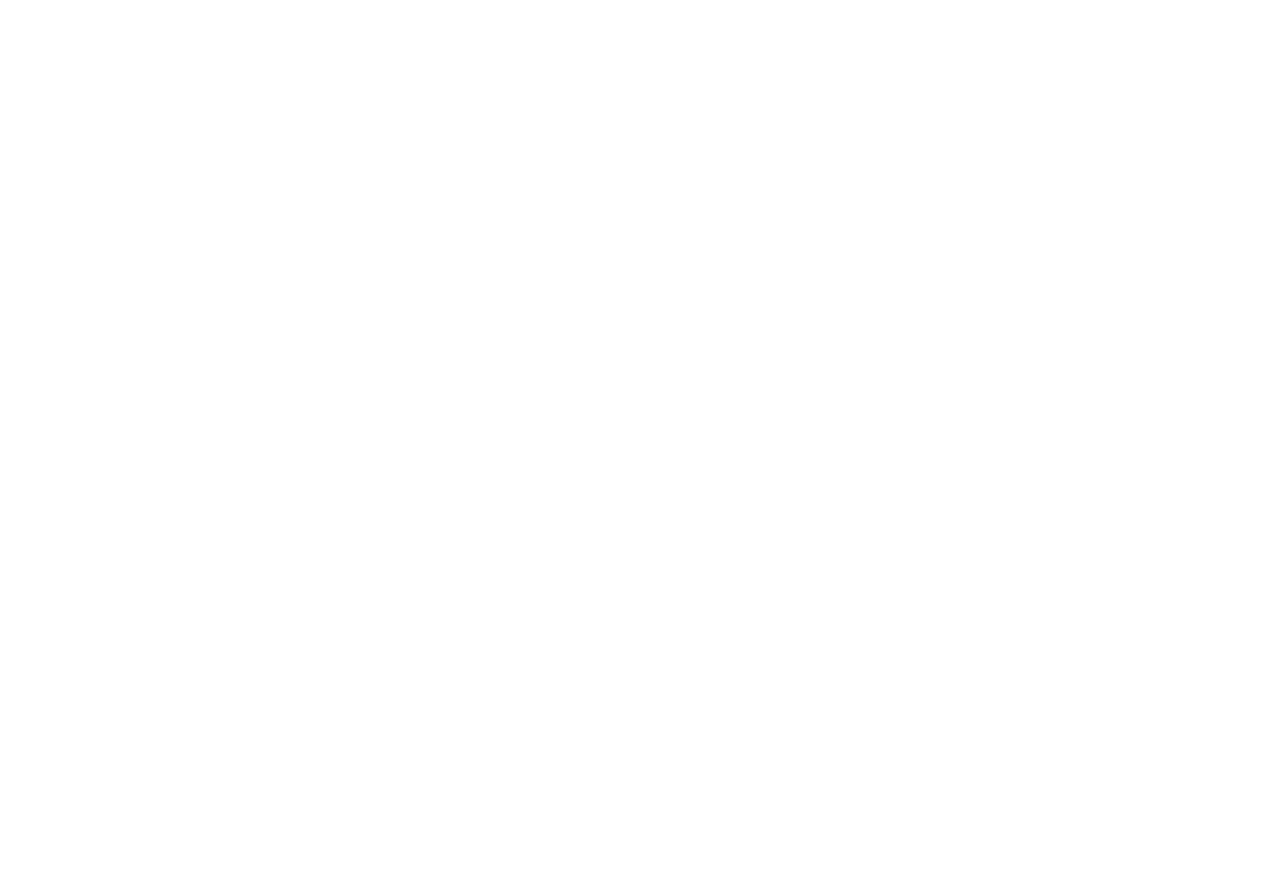
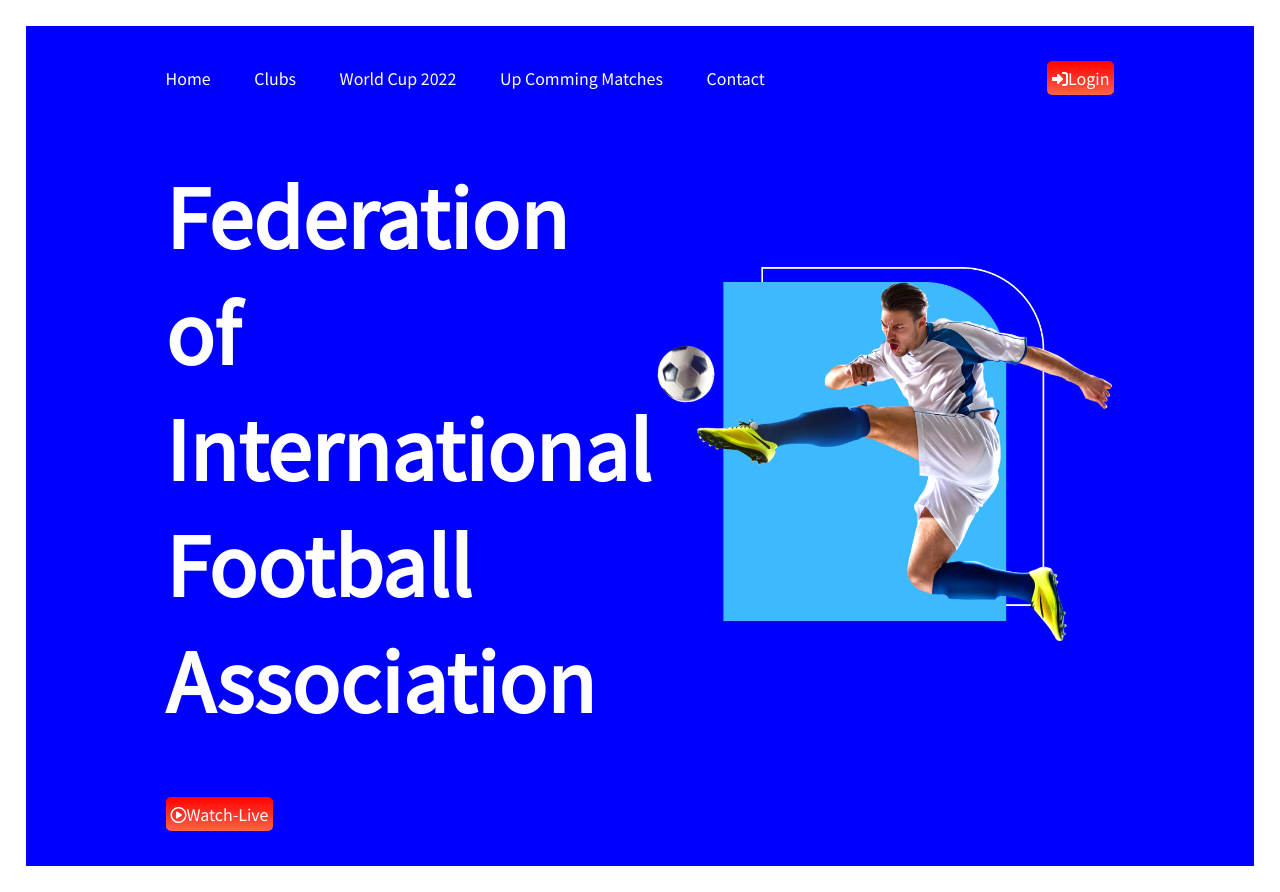
Before and after one commit to 0OmarFaruk/Assignment-2_Football-Related, a plain HTML site: page index.html in a window 1280 px wide. Before the commit the page ends 800 px from the top, so only its background shows below. Drawn offline with Linux system fonts and the light colour scheme.

Commit message:
1st section complete

```diff
--- a/CSS/style.css
+++ b/CSS/style.css
@@ -0,0 +1,62 @@
+/*-----------------
+Import Google Font
+-------------------*/
+@import url("https://fonts.googleapis.com/css2?family=Noto+Sans+TC&display=swap");
+body {
+  font-family: "Noto Sans TC", sans-serif;
+  margin: 2%;
+}
+/*------------
+ Header style
+ ------------*/
+/* Menu_Style */
+.cover {
+  background-color: blue;
+  padding: 40px;
+}
+.cover-child {
+  margin-left: 100px;
+  margin-right: 100px;
+}
+.menu {
+  /* padding-top: 40px; */
+  display: flex;
+  justify-content: space-between;
+}
+.menu-name a {
+  color: white;
+  text-decoration: none;
+  padding-right: 40px;
+}
+.login a {
+  color: white;
+  text-decoration: none;
+  border-radius: 5px;
+  padding: 5px;
+  background-image: linear-gradient(red, tomato);
+}
+/* Heading-Name_Style  */
+.web-heading {
+  display: flex;
+  align-items: center;
+}
+.cover-intro img {
+  width: 100%;
+  height: 90%;
+}
+.cover-intro img:hover {
+  transform: rotate(360deg);
+  transition: transform 5s ease 1s;
+}
+.cover-intro h1 {
+  color: white;
+  font-size: 80px;
+  font-weight: 1000;
+}
+.cover-intro a {
+  color: white;
+  text-decoration: none;
+  border-radius: 5px;
+  padding: 5px;
+  background-image: linear-gradient(red, tomato);
+}
--- a/index.html
+++ b/index.html
@@ -4,9 +4,42 @@
     <meta charset="UTF-8">
     <meta http-equiv="X-UA-Compatible" content="IE=edge">
     <meta name="viewport" content="width=device-width, initial-scale=1.0">
-    <title>Document</title>
+    <title>FIFA</title>
+    <!-- Stylesheet-Link -->
+    <link rel="stylesheet" href="CSS/style.css">
+    <!-- Font Awesome -->
+    <script src="https://kit.fontawesome.com/2fe882c4fd.js" crossorigin="anonymous"></script>
 </head>
 <body>
-
+    <!-- Introduce with this website -->
+    <header>
+        <section class="cover">
+            <div class="cover-child">
+                <div class="menu">
+                    <div class="menu-name">
+                        <a href="">Home</a>
+                        <a href="">Clubs</a>
+                        <a href="">World Cup 2022</a>
+                        <a href="">Up Comming Matches</a>
+                        <a href="">Contact</a>
+                    </div>
+                    <div class="login">
+                        <a href=""><i class="fas fa-sign-in-alt"></i>Login</a>
+                    </div>
+                </div>
+            </div>
+            <div class="cover-child">
+                <div class="web-heading">
+                    <div class="cover-intro">
+                        <h1> Federation of International Football Association</h1>
+                        <a href=""><i class="far fa-play-circle"></i>Watch-Live</a>
+                    </div>
+                    <div class="cover-intro">
+                        <img src="images/banner.png" alt="">
+                    </div>
+                </div>
+            </div>
+        </section>
+    </header>
 </body>
 </html>
```
